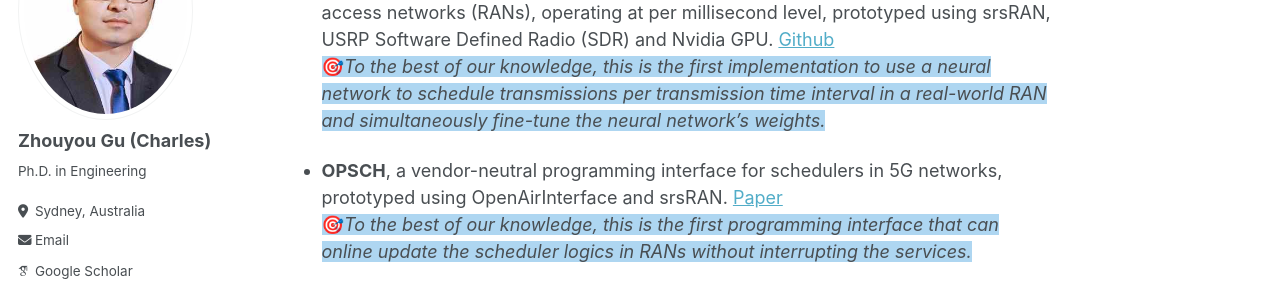
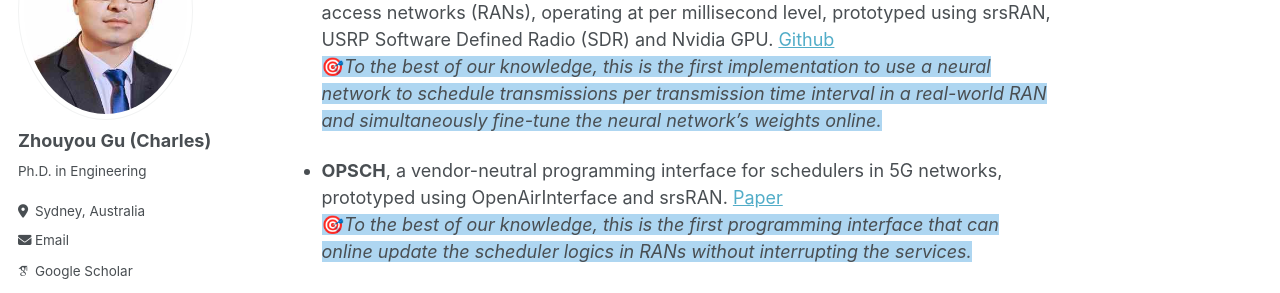
Before and after one commit to zhouyou-gu/zhouyou-gu.github.io, a Jekyll site: the page built from _pages/about.md, in a window 1280 px wide and 900 px high, scrolled down 1290 px. Shown: the part 204-497 px from the top of the window. Built offline with Jekyll 4.4.1, drawn with Linux system fonts in a browser that asks for light colours; some web fonts are replaced.

Commit message:
modified:   _pages/about.md

```diff
--- a/_pages/about.md
+++ b/_pages/about.md
@@ -42,7 +42,7 @@ My research also involves network system architecture designs.
 - **ac-grl-wi-fi**, a gym-like simulation platform for network-wise time-slot allocation algorithms in Wi-Fi, prototyped using NS-3. [Github](https://github.com/zhouyou-gu/ac-grl-wi-fi)
 
 - **drl-5g-scheduler**, an online neural network fine-tuning archiecture for 5G radio access networks (RANs), operating at per millisecond level, prototyped using srsRAN, USRP Software Defined Radio (SDR) and Nvidia GPU. [Github](https://github.com/zhouyou-gu/drl-5g-scheduler)\
-<span style="background-color: #AED6F1;"> 🎯*To the best of our knowledge, this is the first implementation to use a neural network to schedule transmissions per transmission time interval in a real-world RAN and simultaneously fine-tune the neural network's weights.*</span>
+<span style="background-color: #AED6F1;"> 🎯*To the best of our knowledge, this is the first implementation to use a neural network to schedule transmissions per transmission time interval in a real-world RAN and simultaneously fine-tune the neural network's weights online.*</span>
 
 - **OPSCH**, a vendor-neutral programming interface for schedulers in 5G networks, prototyped using OpenAirInterface and srsRAN. [Paper](https://ieeexplore.ieee.org/abstract/document/9120582)\
 <span style="background-color: #AED6F1;"> 🎯*To the best of our knowledge, this is the first programming interface that can online update the scheduler logics in RANs without interrupting the services.*</span>
```
